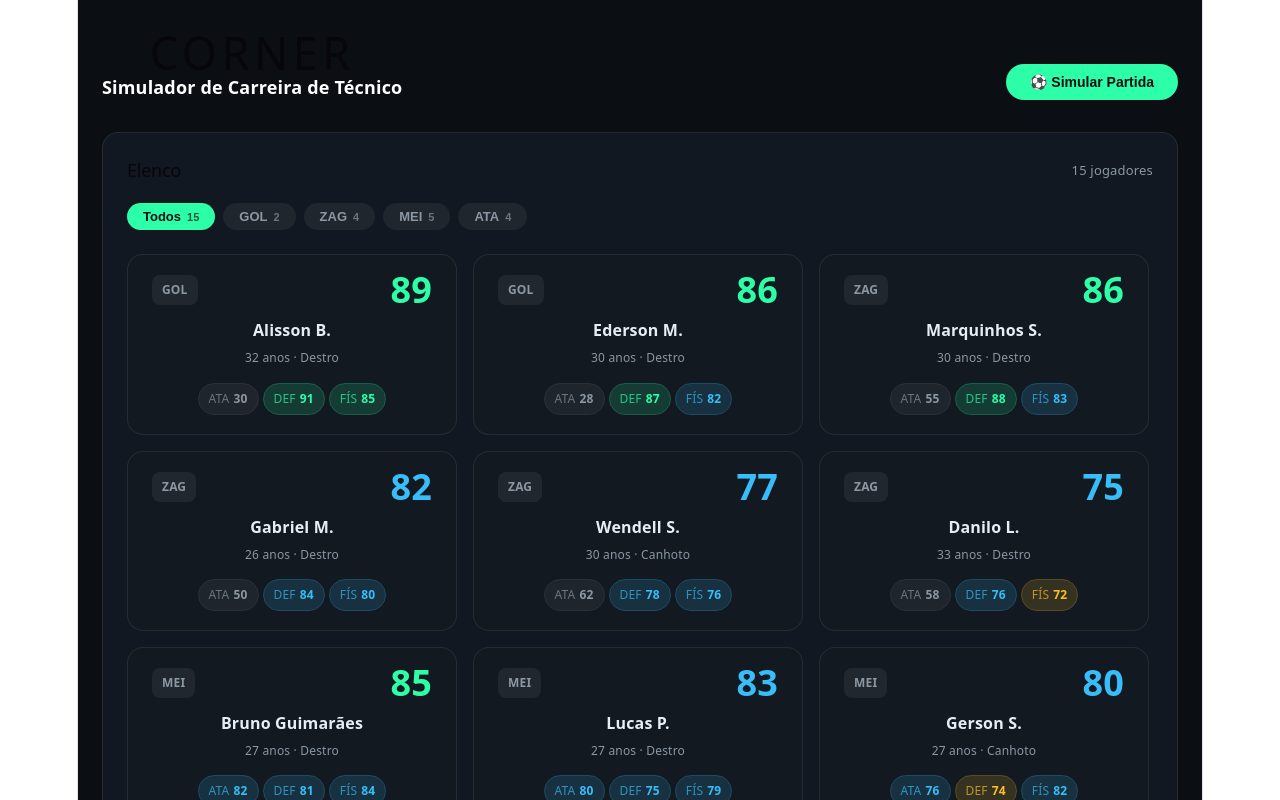
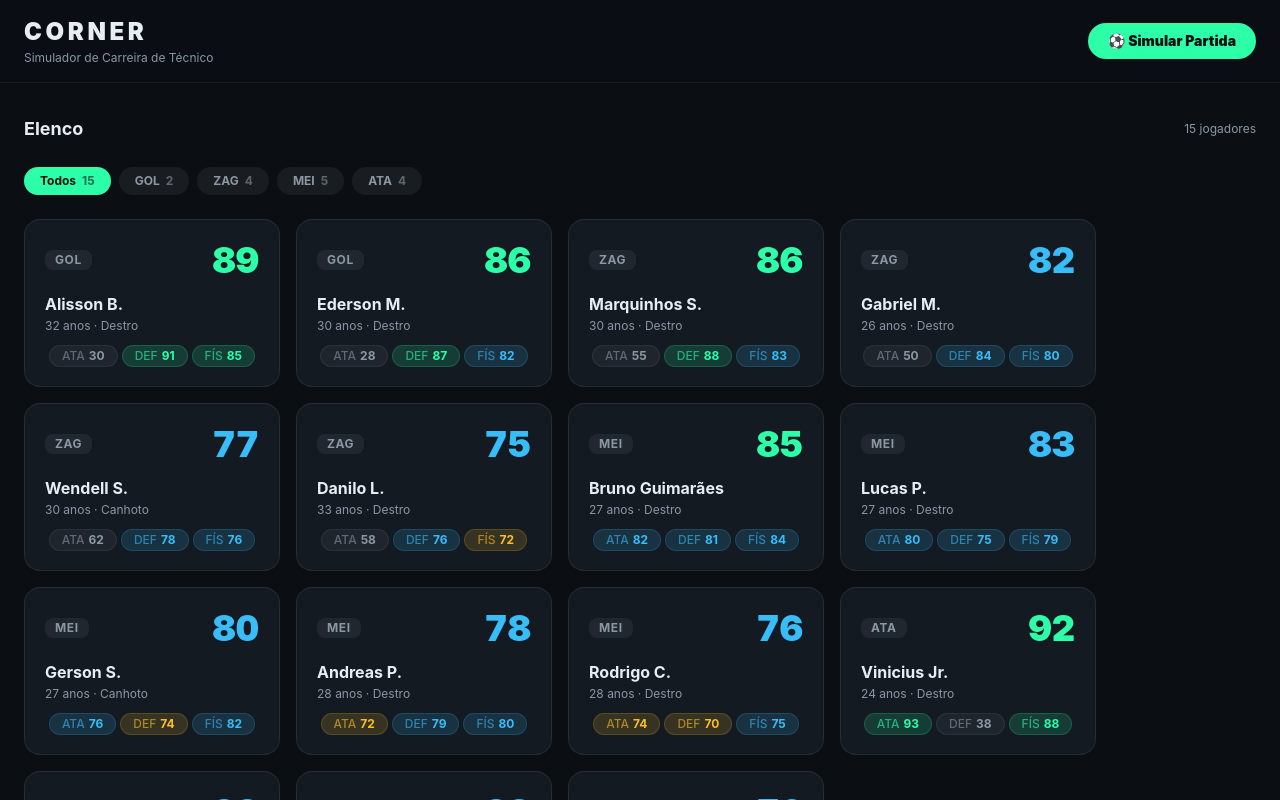
Before and after one commit to mxrmvs/Corner, a React (Vite) app: page / in a window 1280 px wide. Shown: the top 800 px of the page. Built offline with nearby package versions, Linux system fonts and the light colour scheme.

Commit message:
feat: Tailwind instalado e visual renovado

```diff
--- a/package.json
+++ b/package.json
@@ -10,8 +10,10 @@
     "preview": "vite preview"
   },
   "dependencies": {
+    "@tailwindcss/vite": "^4.3.1",
     "react": "^19.2.6",
-    "react-dom": "^19.2.6"
+    "react-dom": "^19.2.6",
+    "tailwindcss": "^4.3.1"
   },
   "devDependencies": {
     "@eslint/js": "^10.0.1",
--- a/src/App.tsx
+++ b/src/App.tsx
@@ -24,43 +24,30 @@ function App() {
     : PLAYERS.filter(p => p.position === filter);
 
   return (
-    <div style={{
-      minHeight: '100vh',
-      background: '#0B0F14',
-      color: '#E6EDF3',
-      fontFamily: 'system-ui, sans-serif',
-      padding: '40px 24px',
-    }}>
-      {/* Cabeçalho */}
-      <div style={{ marginBottom: 32, display: 'flex', justifyContent: 'space-between', alignItems: 'flex-end' }}>
+    <div className="min-h-screen bg-[#0B0F14] text-[#E6EDF3] font-sans">
+      {/* Header */}
+      <header className="border-b border-white/[0.06] px-6 py-4 flex justify-between items-center sticky top-0 bg-[#0B0F14]/90 backdrop-blur-sm z-10">
         <div>
-          <h1 style={{ fontSize: '2.5rem', margin: 0, letterSpacing: '0.1em' }}>CORNER</h1>
-          <p style={{ color: '#FFFFFF', fontWeight: 600, margin: '8px 0 0' }}>
-            Simulador de Carreira de Técnico
-          </p>
+          <h1 className="text-2xl font-black tracking-[0.15em] text-[#E6EDF3]">CORNER</h1>
+          <p className="text-xs text-[#8B97A3] mt-0.5">Simulador de Carreira de Técnico</p>
         </div>
-        <button onClick={() => setScreen(screen === 'squad' ? 'match' : 'squad')} style={{
-          background: '#2DFFA8', color: '#0B0F14',
-          border: 'none', borderRadius: 999,
-          padding: '10px 24px', fontSize: 14, fontWeight: 800, cursor: 'pointer',
-        }}>
+        <button
+          onClick={() => setScreen(screen === 'squad' ? 'match' : 'squad')}
+          className="bg-[#2DFFA8] text-[#0B0F14] font-black px-5 py-2 rounded-full text-sm hover:brightness-110 transition-all cursor-pointer">
           {screen === 'squad' ? '⚽ Simular Partida' : '← Elenco'}
         </button>
-      </div>
+      </header>
 
+      <main className="px-6 py-8 max-w-7xl mx-auto">
         {/* Tela de Elenco */}
         {screen === 'squad' && (
-        <div style={{
-          background: 'rgba(19,26,34,0.95)',
-          border: '1px solid rgba(255,255,255,0.08)',
-          borderRadius: 16, padding: 24,
-        }}>
-          <div style={{ display: 'flex', justifyContent: 'space-between', alignItems: 'center', marginBottom: 20 }}>
-            <h2 style={{ margin: 0, fontSize: 18 }}>Elenco</h2>
-            <span style={{ color: '#8B97A3', fontSize: 13 }}>{visible.length} jogadores</span>
+          <div>
+            <div className="flex justify-between items-center mb-6">
+              <h2 className="text-lg font-bold">Elenco</h2>
+              <span className="text-xs text-[#8B97A3]">{visible.length} jogadores</span>
             </div>
             <SquadFilter active={filter} onChange={setFilter} counts={counts} />
-          <div style={{ display: 'flex', gap: 16, flexWrap: 'wrap' }}>
+            <div className="flex gap-4 flex-wrap">
               {visible.map(p => (
                 <PlayerCard key={p.id} player={p} />
               ))}
@@ -78,6 +65,7 @@ function App() {
             onBack={() => setScreen('squad')}
           />
         )}
+      </main>
     </div>
   );
 }
--- a/src/PlayerCard.tsx
+++ b/src/PlayerCard.tsx
@@ -5,57 +5,41 @@ const POSITION_LABEL: Record<string, string> = {
 };
 
 const ratingColor = (v: number) => {
-  if (v >= 85) return { bg: 'rgba(45,255,168,0.15)', color: '#2DFFA8', ring: '1px solid rgba(45,255,168,0.3)' };
-  if (v >= 75) return { bg: 'rgba(56,189,248,0.15)', color: '#38BDF8', ring: '1px solid rgba(56,189,248,0.3)' };
-  if (v >= 65) return { bg: 'rgba(251,191,36,0.15)', color: '#FBBF24', ring: '1px solid rgba(251,191,36,0.3)' };
-  return { bg: 'rgba(255,255,255,0.05)', color: '#8B97A3', ring: '1px solid rgba(255,255,255,0.1)' };
+  if (v >= 85) return 'bg-[rgba(45,255,168,0.15)] text-[#2DFFA8] ring-1 ring-[rgba(45,255,168,0.3)]';
+  if (v >= 75) return 'bg-[rgba(56,189,248,0.15)] text-[#38BDF8] ring-1 ring-[rgba(56,189,248,0.3)]';
+  if (v >= 65) return 'bg-[rgba(251,191,36,0.15)] text-[#FBBF24] ring-1 ring-[rgba(251,191,36,0.3)]';
+  return 'bg-white/5 text-[#8B97A3] ring-1 ring-white/10';
 };
 
-const Badge = ({ label, value }: { label: string; value: number }) => {
-  const c = ratingColor(value);
-  return (
-    <span style={{
-      display: 'inline-flex', alignItems: 'center', gap: 4,
-      padding: '2px 10px', borderRadius: 999,
-      background: c.bg, color: c.color, outline: c.ring,
-      fontSize: 12, fontWeight: 700,
-    }}>
-      <span style={{ opacity: 0.7, fontWeight: 500 }}>{label}</span>
-      {value}
-    </span>
-  );
+const ratingTextColor = (v: number) => {
+  if (v >= 85) return 'text-[#2DFFA8]';
+  if (v >= 75) return 'text-[#38BDF8]';
+  if (v >= 65) return 'text-[#FBBF24]';
+  return 'text-[#8B97A3]';
 };
 
+const Badge = ({ label, value }: { label: string; value: number }) => (
+  <span className={`inline-flex items-center gap-1 px-3 py-0.5 rounded-full text-xs font-bold ${ratingColor(value)}`}>
+    <span className="opacity-60 font-medium">{label}</span>
+    {value}
+  </span>
+);
+
 export const PlayerCard = ({ player: p }: { player: Player }) => (
-  <div style={{
-    background: 'rgba(19,26,34,0.95)',
-    border: '1px solid rgba(255,255,255,0.08)',
-    borderRadius: 16, padding: '20px 24px',
-    width: 280, display: 'flex', flexDirection: 'column', gap: 12,
-  }}>
-    {/* Topo: posição + rating */}
-    <div style={{ display: 'flex', justifyContent: 'space-between', alignItems: 'center' }}>
-      <span style={{
-        background: 'rgba(255,255,255,0.06)', color: '#8B97A3',
-        borderRadius: 8, padding: '2px 10px', fontSize: 12, fontWeight: 700,
-      }}>
+  <div className="bg-[#131A22] border border-white/[0.08] rounded-2xl p-5 w-64 flex flex-col gap-3 hover:border-white/20 hover:scale-[1.02] transition-all duration-200">
+    <div className="flex justify-between items-center">
+      <span className="bg-white/[0.06] text-[#8B97A3] rounded-lg px-2.5 py-0.5 text-xs font-bold tracking-wider">
         {POSITION_LABEL[p.position]}
       </span>
-      <span style={{ fontSize: 36, fontWeight: 800, color: ratingColor(p.currentRating).color }}>
+      <span className={`text-4xl font-black tabular-nums ${ratingTextColor(p.currentRating)}`}>
         {p.currentRating}
       </span>
     </div>
-
-    {/* Nome e info */}
     <div>
-      <div style={{ fontSize: 16, fontWeight: 700, color: '#E6EDF3' }}>{p.name}</div>
-      <div style={{ fontSize: 12, color: '#8B97A3', marginTop: 2 }}>
-        {p.age} anos · {p.foot}
-      </div>
+      <div className="text-[#E6EDF3] font-bold text-base">{p.name}</div>
+      <div className="text-[#8B97A3] text-xs mt-0.5">{p.age} anos · {p.foot}</div>
     </div>
-
-    {/* Badges de atributos */}
-<div style={{ display: 'flex', gap: 6, flexWrap: 'wrap', justifyContent: 'center' }}>
+    <div className="flex gap-1.5 flex-wrap justify-center">
       <Badge label="ATA" value={p.attributes.attack} />
       <Badge label="DEF" value={p.attributes.defense} />
       <Badge label="FÍS" value={p.attributes.physical} />
--- a/src/SquadFilter.tsx
+++ b/src/SquadFilter.tsx
@@ -15,24 +15,18 @@ interface Props {
 }
 
 export const SquadFilter = ({ active, onChange, counts }: Props) => (
-  <div style={{ display: 'flex', gap: 8, flexWrap: 'wrap', marginBottom: 24 }}>
+  <div className="flex gap-2 flex-wrap mb-6">
     {FILTERS.map(({ label, value }) => {
       const isActive = active === value;
       return (
-        <button key={value} onClick={() => onChange(value)} style={{
-          padding: '6px 16px', borderRadius: 999, border: 'none', cursor: 'pointer',
-          fontWeight: 700, fontSize: 13,
-          background: isActive ? '#2DFFA8' : 'rgba(255,255,255,0.06)',
-          color: isActive ? '#0B0F14' : '#8B97A3',
-          transition: 'all 0.15s',
-        }}>
+        <button key={value} onClick={() => onChange(value)}
+          className={`px-4 py-1.5 rounded-full text-xs font-bold transition-all duration-150 cursor-pointer
+            ${isActive
+              ? 'bg-[#2DFFA8] text-[#0B0F14]'
+              : 'bg-white/[0.06] text-[#8B97A3] hover:bg-white/10 hover:text-[#E6EDF3]'
+            }`}>
           {label}
-          <span style={{
-            marginLeft: 6, fontSize: 11,
-            opacity: 0.7,
-          }}>
-            {counts[value]}
-          </span>
+          <span className="ml-1.5 opacity-60">{counts[value]}</span>
         </button>
       );
     })}
--- a/src/index.css
+++ b/src/index.css
@@ -1,111 +1,15 @@
+@import "tailwindcss";
+
 :root {
-  --text: #6b6375;
-  --text-h: #08060d;
-  --bg: #fff;
-  --border: #e5e4e7;
-  --code-bg: #f4f3ec;
-  --accent: #aa3bff;
-  --accent-bg: rgba(170, 59, 255, 0.1);
-  --accent-border: rgba(170, 59, 255, 0.5);
-  --social-bg: rgba(244, 243, 236, 0.5);
-  --shadow:
-    rgba(0, 0, 0, 0.1) 0 10px 15px -3px, rgba(0, 0, 0, 0.05) 0 4px 6px -2px;
-
-  --sans: system-ui, 'Segoe UI', Roboto, sans-serif;
-  --heading: system-ui, 'Segoe UI', Roboto, sans-serif;
-  --mono: ui-monospace, Consolas, monospace;
-
-  font: 18px/145% var(--sans);
-  letter-spacing: 0.18px;
-  color-scheme: light dark;
-  color: var(--text);
-  background: var(--bg);
-  font-synthesis: none;
-  text-rendering: optimizeLegibility;
-  -webkit-font-smoothing: antialiased;
-  -moz-osx-font-smoothing: grayscale;
-
-  @media (max-width: 1024px) {
-    font-size: 16px;
-  }
+  --bg-base:     #0B0F14;
+  --bg-surface:  #131A22;
+  --text-primary: #E6EDF3;
+  --text-muted:  #8B97A3;
+  --neon:        #2DFFA8;
+  --cool:        #38BDF8;
+  --warn:        #FBBF24;
+  --danger:      #FB5C6B;
 }
 
-@media (prefers-color-scheme: dark) {
-  :root {
-    --text: #9ca3af;
-    --text-h: #f3f4f6;
-    --bg: #16171d;
-    --border: #2e303a;
-    --code-bg: #1f2028;
-    --accent: #c084fc;
-    --accent-bg: rgba(192, 132, 252, 0.15);
-    --accent-border: rgba(192, 132, 252, 0.5);
-    --social-bg: rgba(47, 48, 58, 0.5);
-    --shadow:
-      rgba(0, 0, 0, 0.4) 0 10px 15px -3px, rgba(0, 0, 0, 0.25) 0 4px 6px -2px;
-  }
-
-  #social .button-icon {
-    filter: invert(1) brightness(2);
-  }
-}
-
-#root {
-  width: 1126px;
-  max-width: 100%;
-  margin: 0 auto;
-  text-align: center;
-  border-inline: 1px solid var(--border);
-  min-height: 100svh;
-  display: flex;
-  flex-direction: column;
-  box-sizing: border-box;
-}
-
-body {
-  margin: 0;
-}
-
-h1,
-h2 {
-  font-family: var(--heading);
-  font-weight: 500;
-  color: var(--text-h);
-}
-
-h1 {
-  font-size: 56px;
-  letter-spacing: -1.68px;
-  margin: 32px 0;
-  @media (max-width: 1024px) {
-    font-size: 36px;
-    margin: 20px 0;
-  }
-}
-h2 {
-  font-size: 24px;
-  line-height: 118%;
-  letter-spacing: -0.24px;
-  margin: 0 0 8px;
-  @media (max-width: 1024px) {
-    font-size: 20px;
-  }
-}
-p {
-  margin: 0;
-}
-
-code,
-.counter {
-  font-family: var(--mono);
-  display: inline-flex;
-  border-radius: 4px;
-  color: var(--text-h);
-}
-
-code {
-  font-size: 15px;
-  line-height: 135%;
-  padding: 4px 8px;
-  background: var(--code-bg);
-}
+* { box-sizing: border-box; }
+body { background: var(--bg-base); color: var(--text-primary); font-family: system-ui, sans-serif; margin: 0; }
--- a/vite.config.ts
+++ b/vite.config.ts
@@ -1,7 +1,8 @@
 import { defineConfig } from 'vite'
 import react from '@vitejs/plugin-react'
+import tailwindcss from '@tailwindcss/vite'
 
 export default defineConfig({
-  plugins: [react()],
+  plugins: [react(), tailwindcss()],
   base: '/Corner/',
 })
```
Also changed, not shown: src/MatchScreen.tsx (+34 -44 lines), 1 other file (tests, documents, lock files or other folders). Lines whose indentation alone changed are shown as unchanged.
